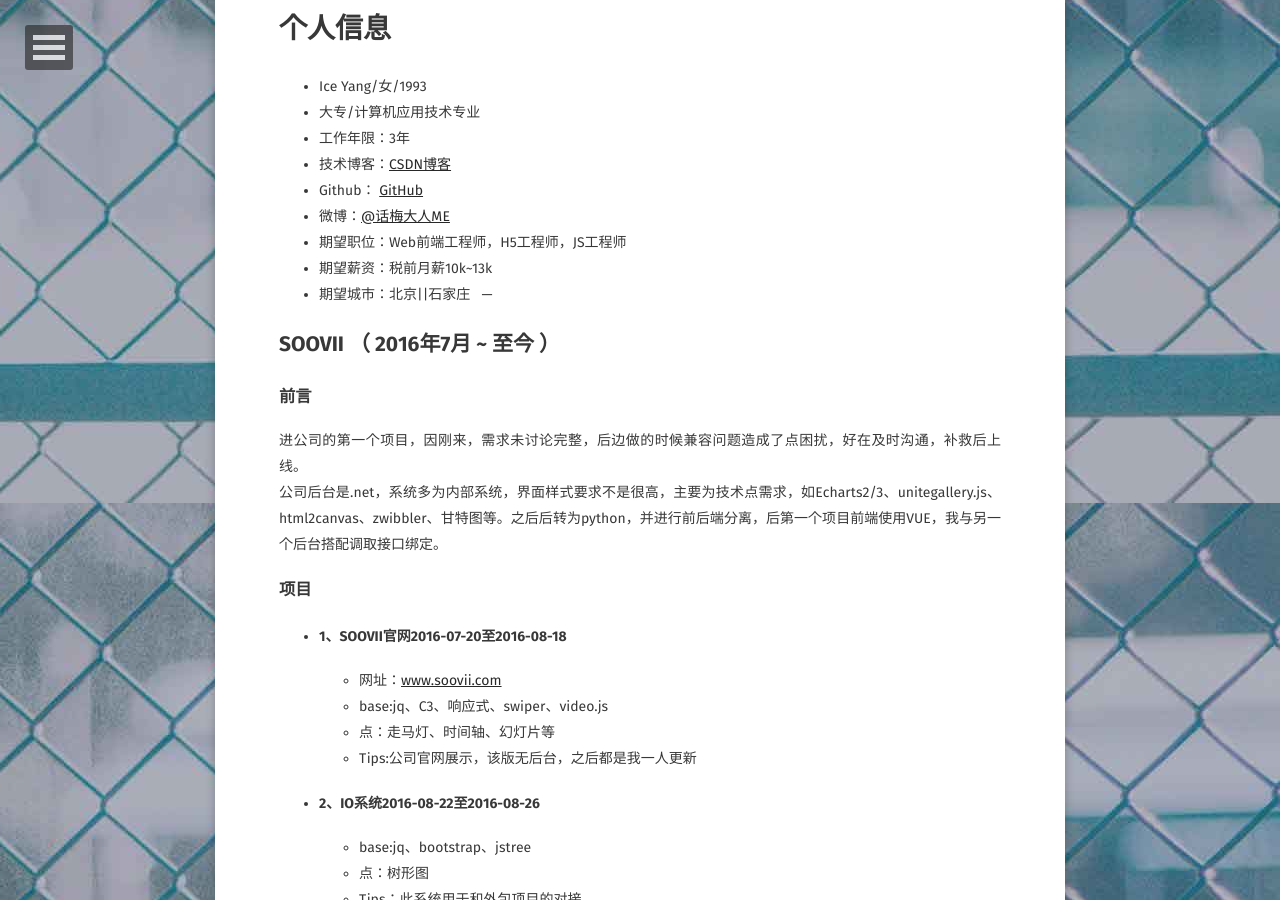
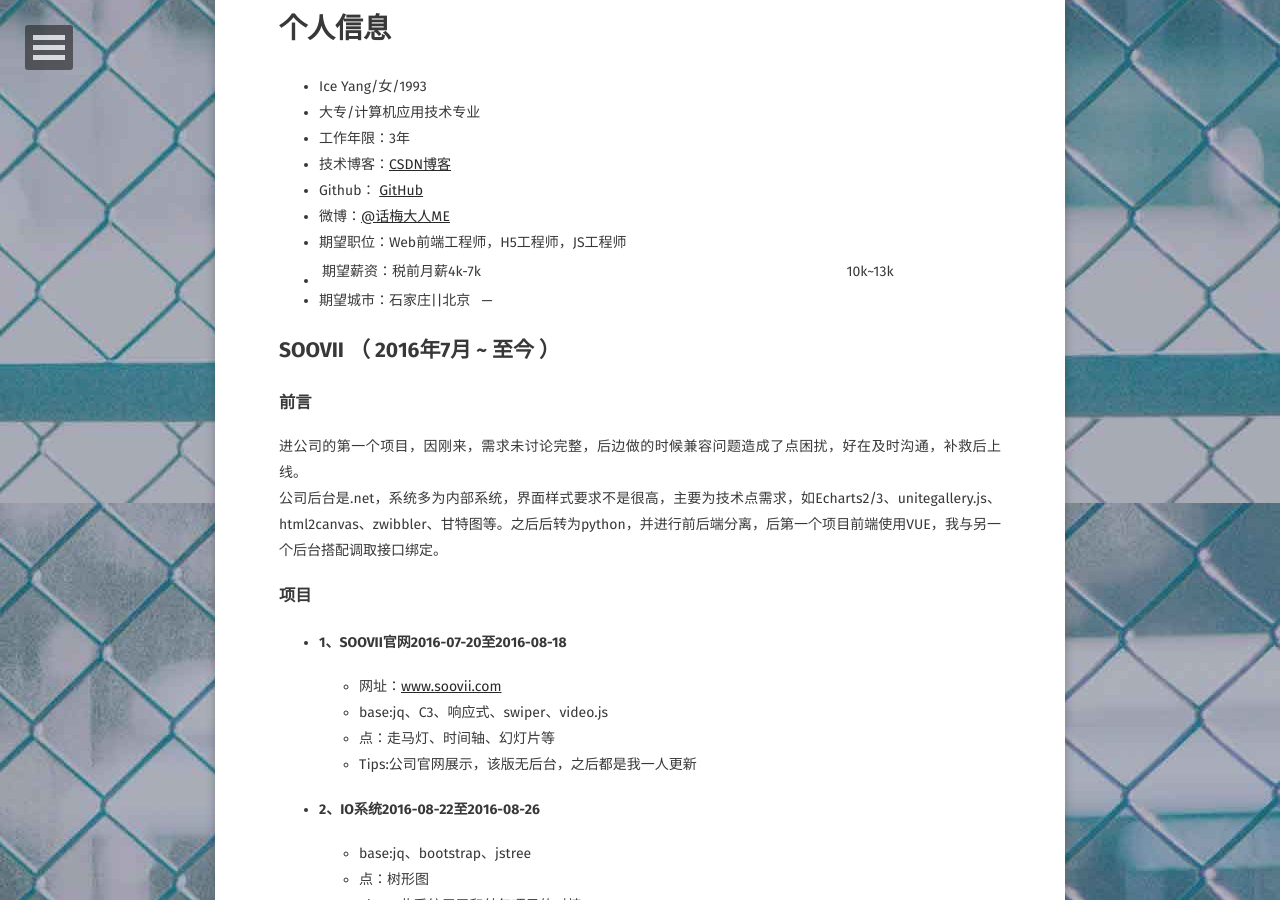
Before and after one commit to ybx13579/IceYang.github.io, a Jekyll site: the page built from about/index.md, in a window 1280 px wide and 900 px high, scrolled down 397 px. Built offline with Jekyll 4.4.1, drawn with Linux system fonts in a browser that asks for light colours; some web fonts are replaced.

```diff
--- a/about/index.md
+++ b/about/index.md
@@ -23,8 +23,8 @@ comments: false
  - Github： [GitHub](https://github.com/ybx13579)
  - 微博：[@话梅大人ME](http://weibo.com/u/2114928095)<br/>
  - 期望职位：Web前端工程师，H5工程师，JS工程师
- - 期望薪资：税前月薪10k~13k
- - 期望城市：北京||石家庄
+ - 期望薪资：税前月薪4k-7k||10k~13k
+ - 期望城市：石家庄||北京
 
 ---
 
```
